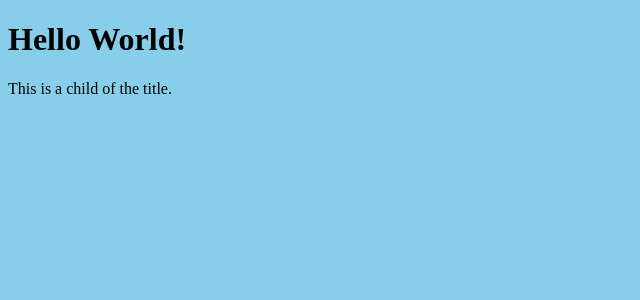
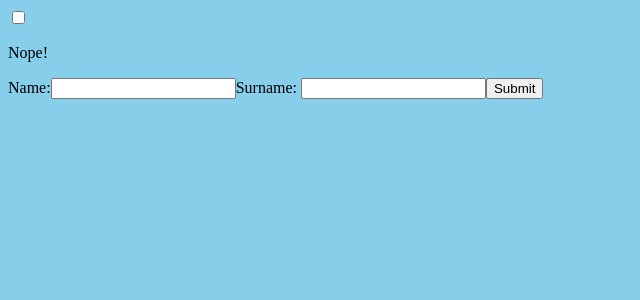
Before and after one commit to nwabimady/react-course, a React (Create React App) app: page / in a window 1280 px wide. Shown: the top 300 px of the page, without its empty margins (0-640 px from the left). Built offline with nearby package versions, Linux system fonts and the light colour scheme; the HTML template or start-up script is replaced by a standard one.

Commit message:
Provider Pattern

```diff
--- a/src/App.jsx
+++ b/src/App.jsx
@@ -1,13 +1,16 @@
 import React from "react";
 import "./components/global.css";
-import { HelloChildren } from "./components/Hello-children";
+import { HelloContext } from "./components/hello-context";
+import { HelloForm } from "./components/hello-form";
+import { HelloCheckbox } from "./components/hello-checkbox";
 
 export function App() {
   return (
     <>
-      <HelloChildren>
-        <h1>Hello World!</h1>
-      </HelloChildren>
+      <HelloContext>
+        <HelloCheckbox />
+        <HelloForm />
+      </HelloContext>
     </>
   );
 }
--- a/src/components/hello-context.jsx
+++ b/src/components/hello-context.jsx
@@ -1,16 +1,13 @@
 import { createContext, useState } from "react";
-import { HelloCheckbox } from "./hello-checkbox";
-import { HelloForm } from "./hello-form";
 
 export const MyContext = createContext();
 
-export const HelloContext = () => {
+export const HelloContext = ({ children }) => {
   const [isChecked, setIsChecked] = useState(false);
 
   return (
     <MyContext.Provider value={[isChecked, setIsChecked]}>
-      <HelloCheckbox />
-      <HelloForm />
+      {children}
     </MyContext.Provider>
   );
 };
```
